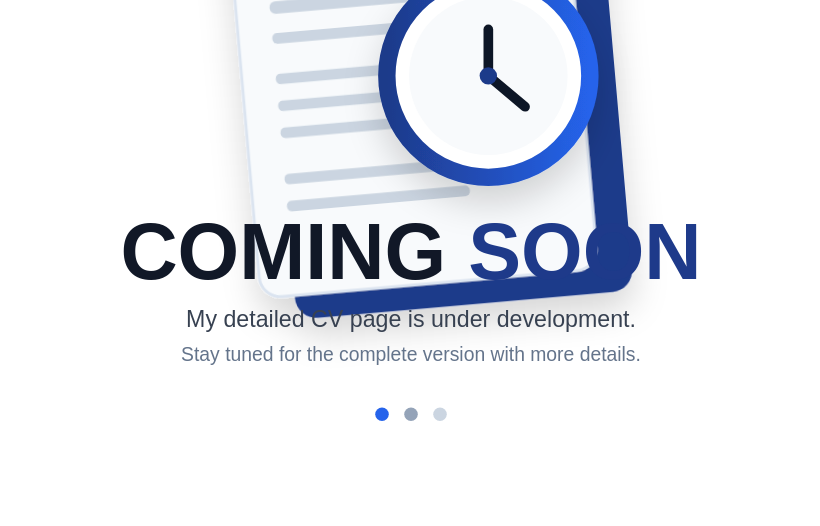
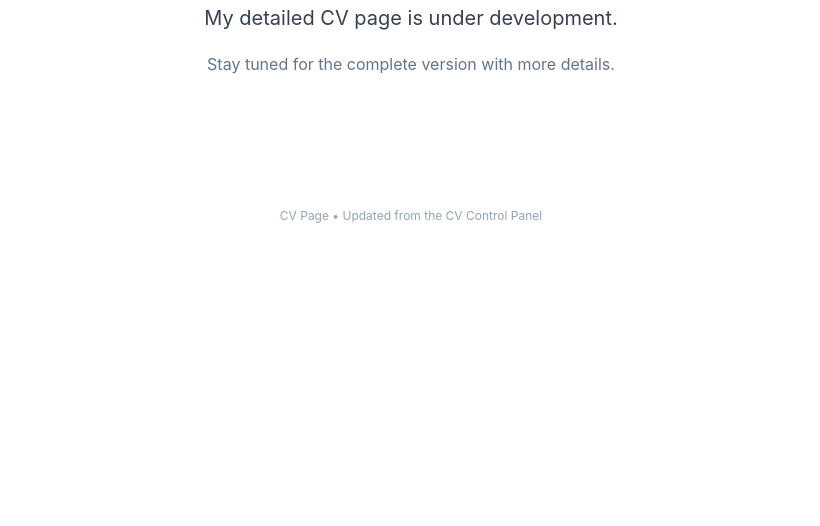
Before and after one commit to The-Aditya-Kadam/resume, a website: page cv-page/index.html in a window 1280 px wide. Shown: the part 384-910 px from the top of the page, without its empty margins (229-1049 px from the left). After the commit the page ends 800 px from the top, so only its background shows below. Drawn offline with Linux system fonts and the light colour scheme.

Commit message:
Connect CV page to editable data

```diff
--- a/cv-page/index.html
+++ b/cv-page/index.html
@@ -1,19 +1,36 @@
 <!doctype html>
 <html lang="en">
 <head>
-  <meta charset="utf-8">
-  <meta name="viewport" content="width=device-width, initial-scale=1">
-  <title>Aditya Kadam — CV</title>
-  <style>
-    html,body{margin:0;min-height:100%;background:#fff}
-    body{display:grid;place-items:center;min-height:100vh}
-    main{width:min(1200px,100%);padding:20px;box-sizing:border-box}
-    img{display:block;width:100%;height:auto}
-  </style>
+<meta charset="utf-8">
+<meta name="viewport" content="width=device-width,initial-scale=1">
+<title>Aditya Kadam — CV</title>
+<style>
+:root{font-family:Inter,system-ui,-apple-system,BlinkMacSystemFont,"Segoe UI",sans-serif;color:#111827;background:#fff}
+*{box-sizing:border-box}body{margin:0;min-height:100vh}.page{max-width:1180px;margin:auto;padding:42px 24px 70px}
+header{text-align:center;padding:20px 0 30px;border-bottom:1px solid #e5e7eb}h1{font-size:clamp(28px,5vw,52px);margin:0;font-weight:800;letter-spacing:-1px}header .role{margin-top:10px;color:#1e3a8a;letter-spacing:5px;font-size:13px;font-weight:700}
+.hero{text-align:center;padding:70px 10px 40px}.hero h2{font-size:clamp(48px,9vw,96px);margin:0;font-weight:900;letter-spacing:-4px}.hero h2 span{color:#1e3a8a}.hero p{max-width:760px;margin:18px auto 0;font-size:20px;line-height:1.6;color:#374151}.sub{font-size:16px!important;color:#64748b!important}
+.cards{display:grid;grid-template-columns:repeat(auto-fit,minmax(260px,1fr));gap:20px;margin-top:30px}.card{padding:28px;border:1px solid #e5e7eb;border-radius:20px;box-shadow:0 12px 35px rgba(17,24,39,.06)}.label{font-size:12px;font-weight:800;letter-spacing:2px;color:#1e3a8a;text-transform:uppercase}.card h3{font-size:30px;margin:9px 0}.card p{color:#4b5563;line-height:1.65;margin:0}
+footer{text-align:center;margin-top:60px;color:#94a3b8;font-size:12px}
+@media(max-width:600px){.page{padding:25px 16px}.hero{padding-top:50px}.hero h2{letter-spacing:-2px}}
+</style>
 </head>
 <body>
-  <main>
-    <img src="./coming-soon.svg" alt="Aditya Shashikant Kadam — CV Coming Soon">
-  </main>
+<div class="page">
+<header><h1 id="name">ADITYA SHASHIKANT KADAM</h1><div class="role" id="role">ASSISTANT TECHNICAL PROJECT MANAGER</div></header>
+<section class="hero"><h2 id="headline">COMING <span>SOON</span></h2><p id="intro">My detailed CV page is under development.</p><p class="sub" id="subtext">Stay tuned for the complete version with more details.</p><div class="cards" id="cards"></div></section>
+<footer>CV Page • Updated from the CV Control Panel</footer>
+</div>
+<script>
+(async()=>{try{
+ const r=await fetch("./data.json?v="+Date.now());const d=await r.json();
+ document.getElementById("name").textContent=d.name||"";
+ document.getElementById("role").textContent=d.role||"";
+ document.getElementById("headline").innerHTML=(d.headline||"COMING SOON").replace(/^(.*?)(?:\s+)([^\s]+)$/,'$1 <span>$2</span>');
+ document.getElementById("intro").textContent=d.intro||"";
+ document.getElementById("subtext").textContent=d.subtext||"";
+ document.getElementById("cards").innerHTML=(d.cards||[]).map(c=>`<article class="card"><div class="label">${esc(c.label)}</div><h3>${esc(c.title)}</h3><p>${esc(c.text)}</p></article>`).join("");
+}catch(e){console.error(e)}})();
+function esc(v){return String(v??"").replace(/&/g,"&amp;").replace(/</g,"&lt;").replace(/>/g,"&gt;")}
+</script>
 </body>
 </html>
```
